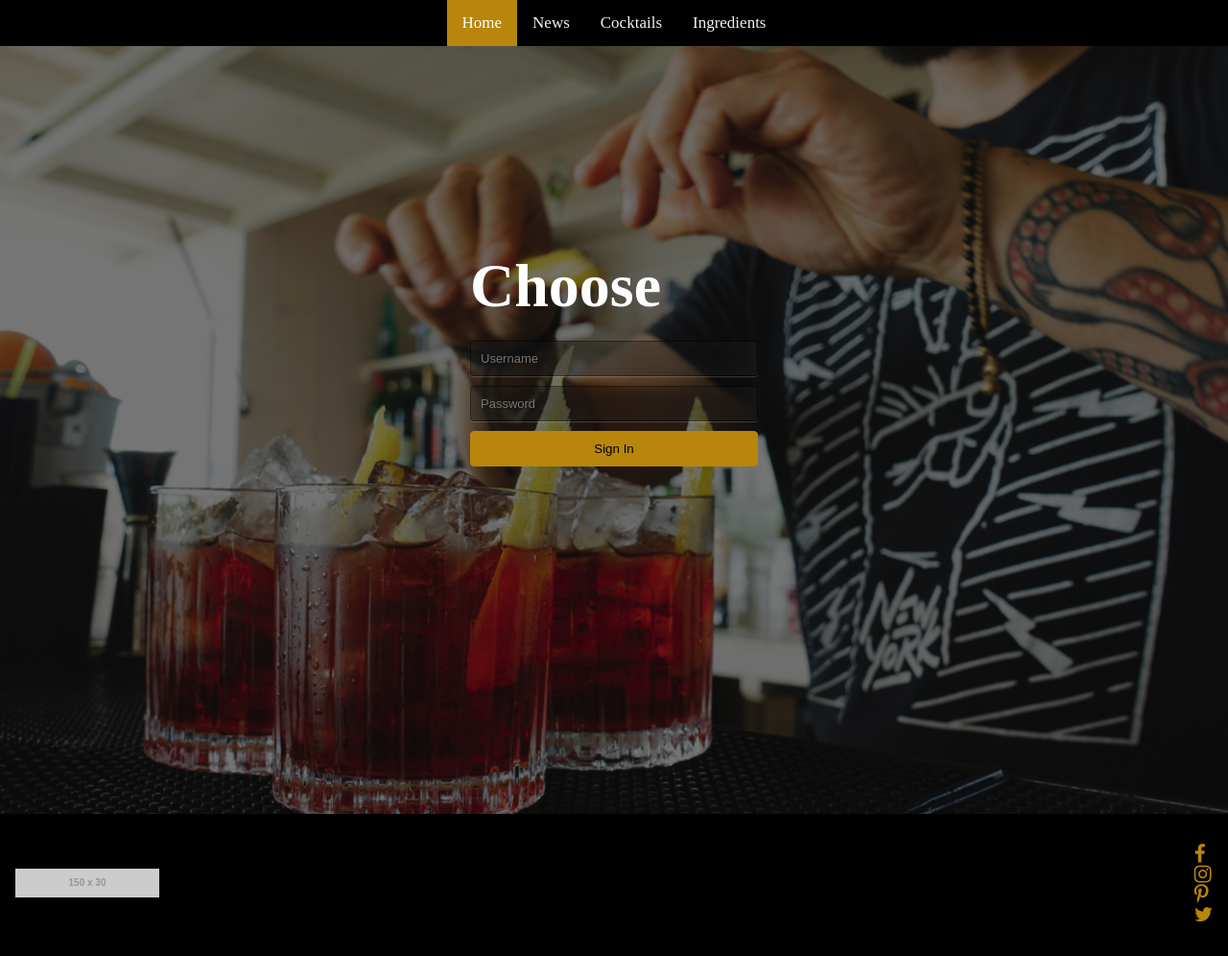
After one commit to averjan/WTPage, a PHP site: page /common/login.html in a window 1280 px wide. The commit adds this page. Shown: the whole page at 96% size. Run offline with PHP 8.4, Linux system fonts and the light colour scheme; grey boxes labelled with a size stand in for pictures from a placeholder-image service; some libraries are stand-ins or nearby versions.

Commit message:
Add login page

```diff
--- /dev/null
+++ b/common/login.html
@@ -0,0 +1,53 @@
+<!DOCTYPE html>
+<html lang="en">
+<head>
+    <meta charset="UTF-8">
+    <title>Title</title>
+    <link rel="stylesheet" href="../css/mainstyles.css">
+    <link rel="stylesheet" href="../css/navbar.css">
+    <link rel="stylesheet" href="../css/choose-menu.css">
+    <link rel="stylesheet" href="../css/text-styles.css">
+    <link rel="stylesheet" href="../css/login.css">
+    <link rel="stylesheet" href="../css/footer.css">
+    <link rel="stylesheet" href="https://cdnjs.cloudflare.com/ajax/libs/font-awesome/4.7.0/css/font-awesome.min.css">
+</head>
+<body>
+<nav>
+    <div class="topnav wrapper">
+        <a class="active" href="../index.html">Home</a>
+        <a href="news.html">News</a>
+        <a href="cocktails.html">Cocktails</a>
+        <a href="ingredients.html">Ingredients</a>
+    </div>
+</nav>
+
+<div class="login-back">
+    <div class="login">
+        <article class="login-intro">
+            <h1 class="heading">
+                Choose
+            </h1>
+        </article>
+        <form method="post">
+            <input type="text" placeholder="Username" required="required">
+            <input type="text" placeholder="Password" required="required">
+            <button class="login-btn    ">Sign In</button>
+        </form>
+    </div>
+</div>
+
+<footer class="social-footer">
+    <div class="social-footer-left">
+        <a href="#"><img class="logo" src="https://placehold.it/150x30"></a>
+    </div>
+    <div class="social-footer-icons">
+        <ul class="menu simple">
+            <li><a href="https://www.facebook.com/"><i class="fa fa-facebook" aria-hidden="true"></i></a></li>
+            <li><a href="https://www.instagram.com/?hl=en"><i class="fa fa-instagram" aria-hidden="true"></i></a></li>
+            <li><a href="https://www.pinterest.com/"><i class="fa fa-pinterest-p" aria-hidden="true"></i></a></li>
+            <li><a href="https://twitter.com/?lang=en"><i class="fa fa-twitter" aria-hidden="true"></i></a></li>
+        </ul>
+    </div>
+</footer>
+</body>
+</html>
--- a/common/header.html
+++ b/common/signup.html
@@ -3,11 +3,8 @@
 <head>
     <meta charset="UTF-8">
     <title>Title</title>
-    <link rel="stylesheet" href="../css/navbar.css">
 </head>
 <body>
-    <nav>
-        <div>Swag</div>
-    </nav>
+
 </body>
 </html>
--- /dev/null
+++ b/css/footer.css
@@ -0,0 +1,22 @@
+.social-footer {
+    padding: 1rem;
+    background: black;
+    display: flex;
+    align-items: center;
+    justify-content: space-between;
+    bottom: 0;
+}
+
+.social-footer .social-footer-icons li:last-of-type {
+    margin-right: 0;
+}
+
+.social-footer .social-footer-icons .fa {
+    font-size: 1.3rem;
+    color: darkgoldenrod;
+}
+
+.social-footer .social-footer-icons .fa:hover {
+    color: #4a4a4a;
+    transition: color 0.3s ease-in;
+}
--- /dev/null
+++ b/css/login.css
@@ -0,0 +1,61 @@
+html, body {
+    height: 100%;
+    margin: 0;
+    padding: 0;
+}
+
+.login-back {
+    background-size: 100% 100%;
+    color: white;
+    height: 100%;
+    background: linear-gradient(rgba(0, 0, 0, 0.5), rgba(0, 0, 0, 0.5)), url("../img/login.jpg") center no-repeat;
+    background-size: cover;
+    display: flex;
+    justify-content: center;
+}
+
+.login {
+    position: relative;
+    top: 20%;
+    width: 300px;
+    height: 300px;
+}
+
+.login-btn
+{
+    width: 100%;
+    display: block;
+    background-color: darkgoldenrod;
+    padding: 10px;
+    border-radius: 4px;
+    border: 1px solid darkgoldenrod;
+}
+}
+.login-intro
+{
+
+}
+input {
+    width: 100%;
+    margin-bottom: 10px;
+    background: rgba(0,0,0,0.3);
+    outline: none;
+    padding: 10px;
+    font-size: 13px;
+    color: #fff;
+    text-shadow: 1px 1px 1px rgba(0,0,0,0.3);
+    border: 1px solid rgba(0,0,0,0.3);
+    border-radius: 4px;
+    box-shadow: inset 0 -5px 45px rgba(100,100,100,0.2), 0 1px 1px rgba(255,255,255,0.2);
+    -webkit-transition: box-shadow .5s ease;
+    -moz-transition: box-shadow .5s ease;
+    -o-transition: box-shadow .5s ease;
+    transition: box-shadow .5s ease;
+}
+
+form
+{
+    display: flex;
+    flex-wrap: wrap;
+    justify-content: center;
+}
--- a/css/mainstyles.css
+++ b/css/mainstyles.css
@@ -1,3 +1,5 @@
+
+
 .main-back {
     background-size: 100% 100%;
     background: linear-gradient(rgba(0, 0, 0, 0.5), rgba(0, 0, 0, 0.5)), url("../img/back1.jpg") no-repeat;
@@ -26,26 +28,3 @@
     color: #FFF;
     background-color: inherit;
 }
-
-
-.social-footer {
-    padding: 1rem;
-    background: #8a8a8a;
-    display: flex;
-    align-items: center;
-    justify-content: space-between;
-}
-
-.social-footer .social-footer-icons li:last-of-type {
-    margin-right: 0;
-}
-
-.social-footer .social-footer-icons .fa {
-    font-size: 1.3rem;
-    color: #fefefe;
-}
-
-.social-footer .social-footer-icons .fa:hover {
-    color: #4a4a4a;
-    transition: color 0.3s ease-in;
-}
--- a/css/navbar.css
+++ b/css/navbar.css
@@ -5,7 +5,7 @@ body
     padding: 0;
 }
 .topnav {
-    background-color: #333;
+    background-color: black;
     display: flex;
     justify-content: center;
     overflow: hidden;
@@ -31,6 +31,6 @@ body
 
 /* Add a color to the active/current link */
 .topnav a.active {
-    background-color: #4CAF50;
+    background-color: darkgoldenrod;
     color: white;
 }
```
Also changed, not shown: common/cocktails.html (added, +37 -0 lines), common/ingredients.html (added, +37 -0 lines), common/news.html (added, +37 -0 lines), index.html (+7 -6 lines), img/login.jpg (added).
